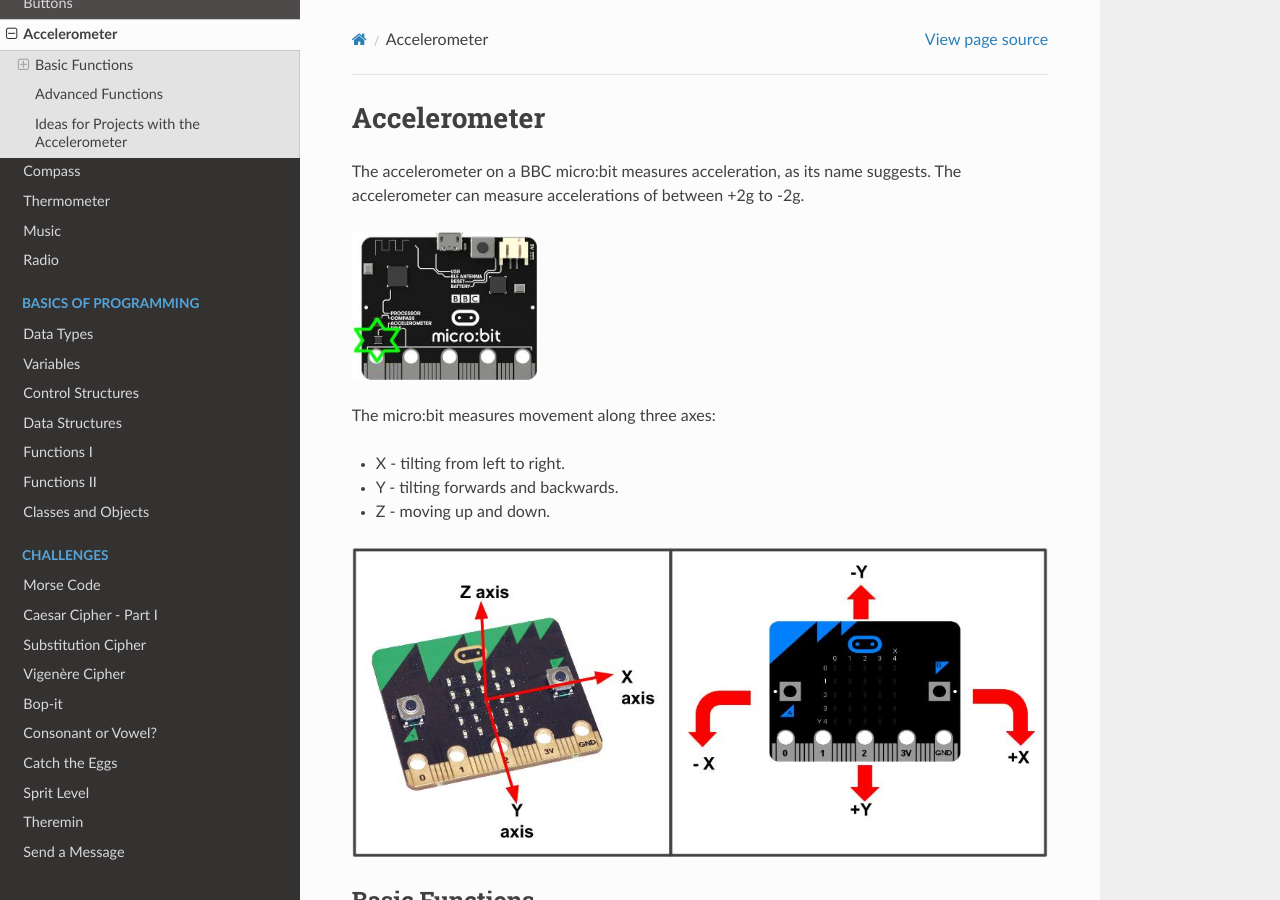
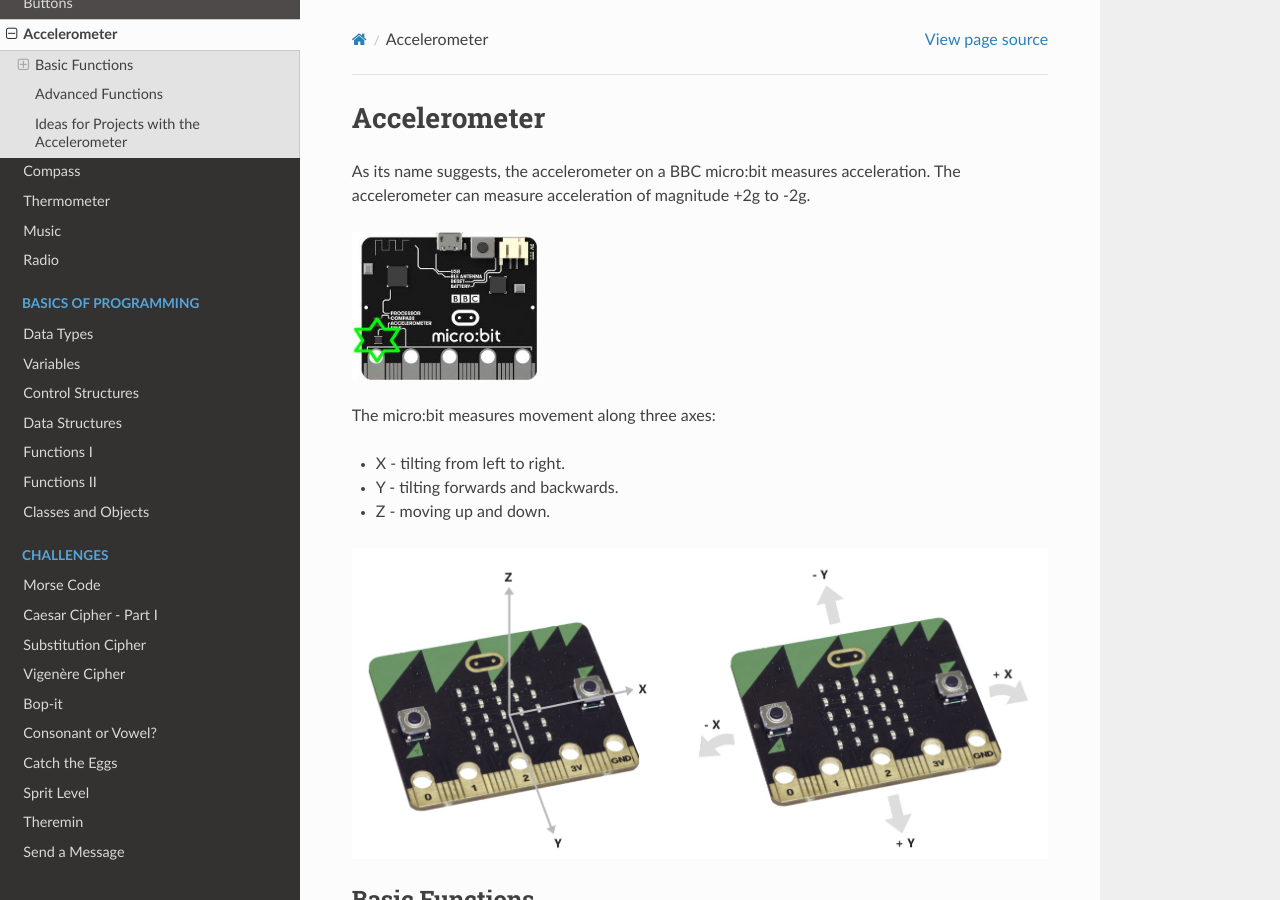
Before and after one commit to rharbird/microbit-challenges, a Sphinx documentation site: the page built from docs/source/tutorials/accelerometer.rst, in a window 1280 px wide and 900 px high. Built offline with Sphinx 7.4.7 and the Read the Docs theme 2.0.0, drawn with Linux system fonts in a browser that asks for light colours.

Commit message:
Add assets

```diff
--- a/docs/source/tutorials/accelerometer.rst
+++ b/docs/source/tutorials/accelerometer.rst
@@ -1,8 +1,8 @@
 *****************
 Accelerometer
 *****************
-The accelerometer on a BBC micro:bit measures acceleration, as its name suggests.
-The accelerometer can measure accelerations of between +2g to -2g.
+As its name suggests, the accelerometer on a BBC micro:bit measures acceleration.
+The accelerometer can measure acceleration of magnitude +2g to -2g.
 
 .. image:: assets/accelerometer.jpg
    :scale: 80 %
@@ -14,7 +14,7 @@ three axes:
 * Y - tilting forwards and backwards.
 * Z - moving up and down.
 
-.. image:: assets/microbitAxes.jpg
+.. image:: assets/microbit_axes.png
 
 Basic Functions
 ===============
```
Also changed, not shown: docs/source/tutorials/assets/microbit_axes.jpeg (added), docs/source/tutorials/assets/microbit_axes.png (added).
